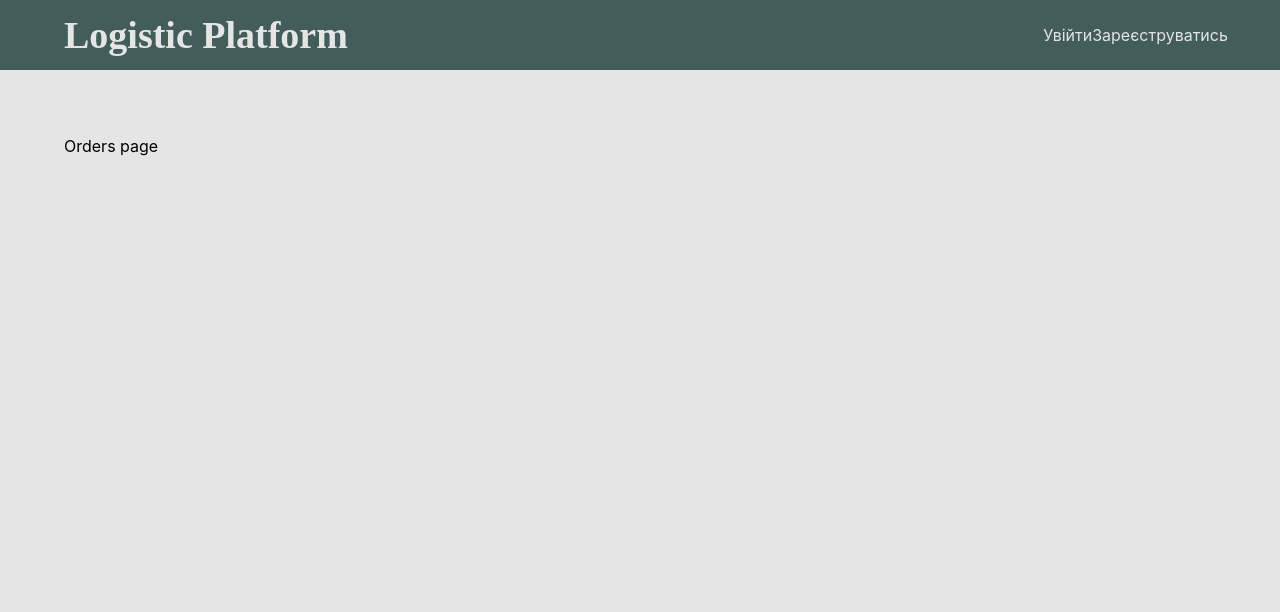
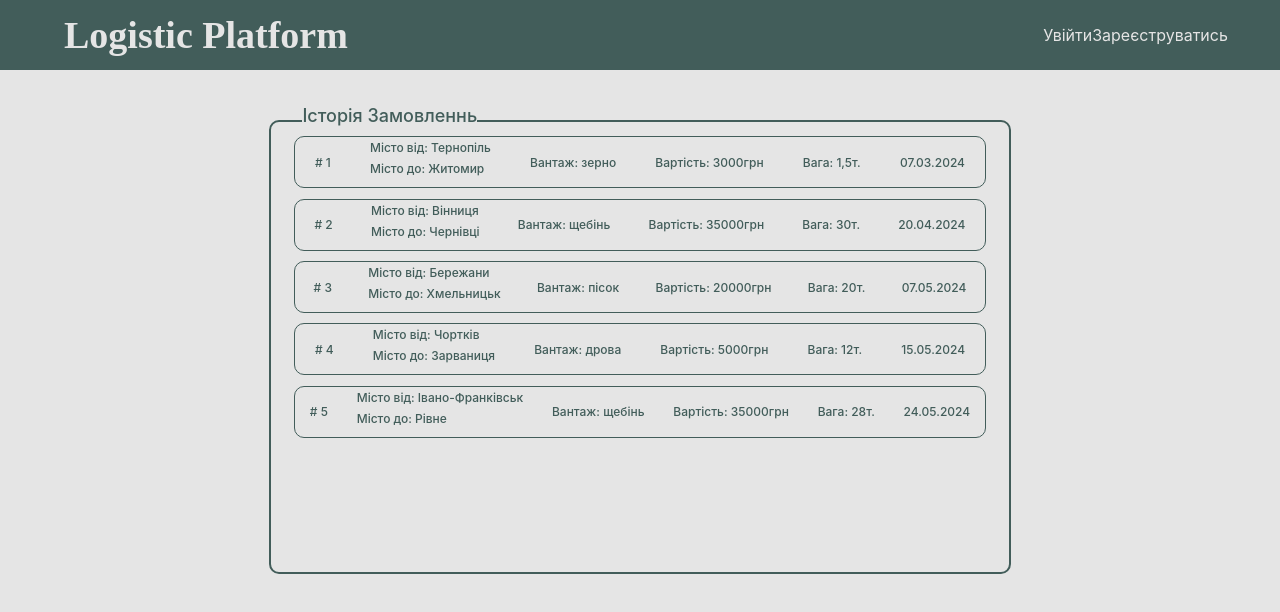
Before and after one commit to Edy2003/Logistic-platform, a React (Create React App) app in the folder front-end/: page /home/orders in a window 1280 px wide. Shown: the top 612 px of the page. Built offline with nearby package versions, Linux system fonts and the light colour scheme; no server answers.

Commit message:
style update

```diff
--- a/front-end/src/components/create-order/createOrder.js
+++ b/front-end/src/components/create-order/createOrder.js
@@ -1,8 +1,35 @@
+import '../../styles/main.css'
+import React from "react";
+
 function CreateOrder() {
 
     return(
-        <div className='main-area'>
-            <p>create order</p>
+        <div className='main-area history'>
+            <div className='order create'>
+                <form className='order-form'>
+                    <div className='form-input'>
+                        <span><p>Назва вантажу</p></span>
+                        <input type='text' placeholder='Введіть назву'/>
+                    </div>
+                    <div className='form-input'>
+                        <span><p>Вага</p></span>
+                        <input type='text' placeholder='Введіть вагу'/>
+                    </div>
+                    <div className='form-input'>
+                        <span><p>Вартість за тонну</p></span>
+                        <input type='text' placeholder='Введіть вартість'/>
+                    </div>
+                    <div className='form-input'>
+                        <span><p>Місто</p></span>
+                        <input type='text' placeholder='Введіть місто'/>
+                    </div>
+                    <div className='form-input'>
+                        <span><p>Термін</p></span>
+                        <input type='date' placeholder='Введіть термін'/>
+                    </div>
+                </form>
+                <button type='button'>Створити</button>
+            </div>
         </div>
     )
 }
--- a/front-end/src/components/info/info.js
+++ b/front-end/src/components/info/info.js
@@ -11,12 +11,13 @@ function Info(){
         <>
             {userData && (
                 <div className='main-area'>
-                    <div>Home</div>
-                    <p>Email: {currentUser.email}</p>
-                    <p>Name: {userData.name}</p>
-                    <p>Surname: {userData.surname}</p>
-                    <p>Status: {userData.status}</p>
-                    <p>Type: {userData.type}</p>
+                    <div className='order create info'>
+                        <p>Email: {currentUser.email}</p>
+                        <p>Name: {userData.name}</p>
+                        <p>Surname: {userData.surname}</p>
+                        <p>Status: {userData.status}</p>
+                        <p>Type: {userData.type}</p>
+                    </div>
                 </div>)}
         </>
     )
--- a/front-end/src/components/orders/orders.js
+++ b/front-end/src/components/orders/orders.js
@@ -1,11 +1,74 @@
 import '../../styles/main.css'
+import React from "react";
 
 function Orders(){
 
 
     return(
-        <div className='main-area'>
-            <p>Orders page</p>
+        <div className='main-area history'>
+            <div className='orders'>
+                <p className='orders-title'>Історія Замовленнь</p>
+                <div className='order'>
+                    <p># 1</p>
+                    <div className='city'>
+                        <p>Місто від: Тернопіль</p>
+                        <p>Місто до: Житомир</p>
+                    </div>
+
+                    <p>Вантаж: зерно</p>
+                    <p>Вартість: 3000грн</p>
+                    <p>Вага: 1,5т.</p>
+                    <p className='date'>07.03.2024</p>
+                </div>
+                <div className='order'>
+                    <p># 2</p>
+                    <div className='city'>
+                        <p>Місто від: Вінниця</p>
+                        <p>Місто до: Чернівці</p>
+                    </div>
+
+                    <p>Вантаж: щебінь</p>
+                    <p>Вартість: 35000грн</p>
+                    <p>Вага: 30т.</p>
+                    <p className='date'>20.04.2024</p>
+                </div>
+                <div className='order'>
+                    <p># 3</p>
+                    <div className='city'>
+                        <p>Місто від: Бережани</p>
+                        <p>Місто до: Хмельницьк</p>
+                    </div>
+
+                    <p>Вантаж: пісок</p>
+                    <p>Вартість: 20000грн</p>
+                    <p>Вага: 20т.</p>
+                    <p className='date'>07.05.2024</p>
+                </div>
+                <div className='order'>
+                    <p># 4</p>
+                    <div className='city'>
+                        <p>Місто від: Чортків</p>
+                        <p>Місто до: Зарваниця</p>
+                    </div>
+
+                    <p>Вантаж: дрова</p>
+                    <p>Вартість: 5000грн</p>
+                    <p>Вага: 12т.</p>
+                    <p className='date'>15.05.2024</p>
+                </div>
+                <div className='order'>
+                    <p># 5</p>
+                    <div className='city'>
+                        <p>Місто від: Івано-Франківськ</p>
+                        <p>Місто до: Рівне</p>
+                    </div>
+
+                    <p>Вантаж: щебінь</p>
+                    <p>Вартість: 35000грн</p>
+                    <p>Вага: 28т.</p>
+                    <p className='date'>24.05.2024</p>
+                </div>
+            </div>
         </div>
     )
 }
--- a/front-end/src/styles/main.css
+++ b/front-end/src/styles/main.css
@@ -51,3 +51,39 @@ body{
     margin: 3px 0;
     height: auto;
 }
+.history{
+    justify-content: center;
+}
+.create{
+    width:45%;
+    height: auto;
+    flex-direction: column;
+}
+.order-form{
+    flex-direction: row;
+    width: 100%;
+    flex-wrap: wrap;
+    justify-content: space-around;
+}
+.form-input{
+    width: 40%;
+}
+.order-form p{
+    margin: 10px 8px 2px;
+    color: #425d5a;
+    font-size: 14px;
+    font-weight: 500;
+}
+.create button{
+    margin-bottom: 5px;
+}
+.info{
+    align-items: flex-start;
+    width: 35%;
+}
+.info p{
+    margin-left: 3%;
+    color: #425d5a;
+    font-size: 18px;
+    font-weight: 500;
+}
```
